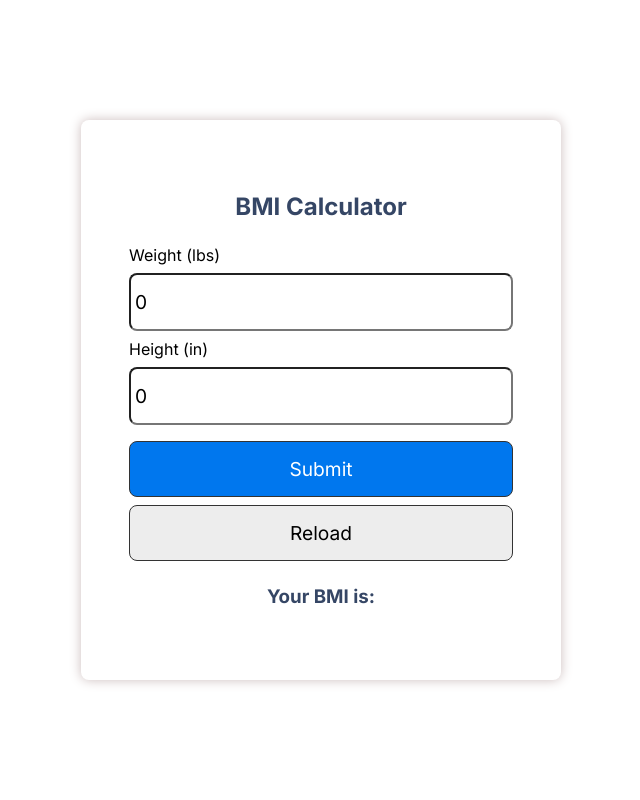
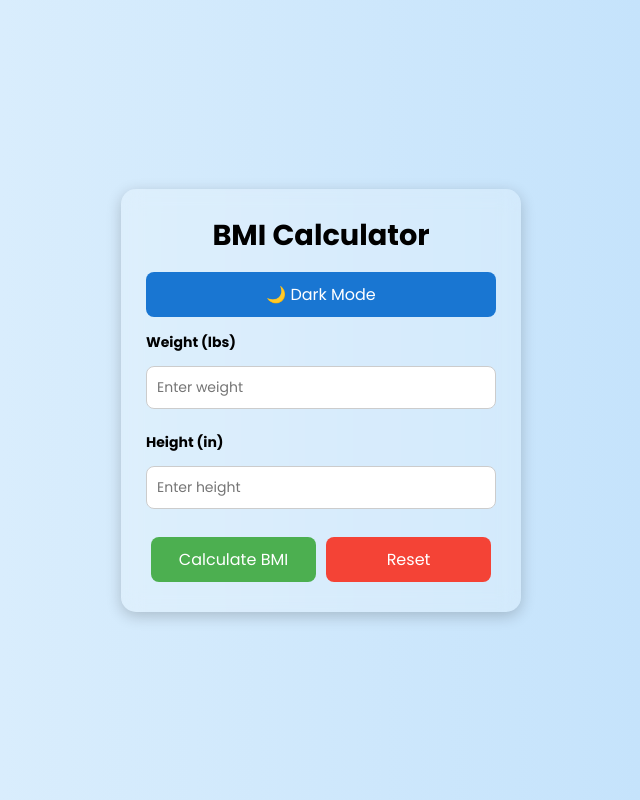
Before and after one commit to iiitl/bmi_calculator, a React (Create React App) app: page / in a window 1280 px wide. Shown: the whole page, without its empty margins (319-959 px from the left). Built offline with nearby package versions, Linux system fonts and the light colour scheme.

Commit message:
Improvised the UI and even included the theme toggle

```diff
--- a/src/App.css
+++ b/src/App.css
@@ -1,38 +1,135 @@
-.App {
-  text-align: center;
+/* General Styling */
+* {
+  margin: 0;
+  padding: 0;
+  box-sizing: border-box;
+  font-family: "Poppins", sans-serif;
 }
 
-.App-logo {
-  height: 40vmin;
-  pointer-events: none;
+.app {
+  display: flex;
+  justify-content: center;
+  align-items: center;
+  height: 100vh;
+  transition: all 0.3s ease;
 }
 
-@media (prefers-reduced-motion: no-preference) {
-  .App-logo {
-    animation: App-logo-spin infinite 20s linear;
-  }
+.light {
+  background: linear-gradient(to right, #e3f2fd, #bbdefb);
+  color: #000;
 }
 
-.App-header {
-  background-color: #282c34;
-  min-height: 100vh;
+.dark {
+  background: linear-gradient(to right, #0f2027, #203a43, #2c5364);
+  color: #fff;
+}
+
+.container {
+  width: 90%;
+  max-width: 400px;
+  padding: 25px;
+  border-radius: 15px;
+  text-align: center;
+  background: rgba(255, 255, 255, 0.2);
+  backdrop-filter: blur(10px);
+  box-shadow: 0 4px 15px rgba(0, 0, 0, 0.2);
+  transition: all 0.3s ease;
+}
+
+.dark .container {
+  background: rgba(0, 0, 0, 0.4);
+}
+
+.title {
+  font-size: 1.8rem;
+  font-weight: bold;
+  margin-bottom: 15px;
+}
+
+.theme-toggle {
+  width: 100%;
+  padding: 10px;
+  margin-bottom: 15px;
+  border: none;
+  cursor: pointer;
+  border-radius: 8px;
+  background: #1976d2;
+  color: white;
+  font-size: 16px;
+  transition: 0.3s;
+}
+
+.theme-toggle:hover {
+  background: #0d47a1;
+}
+
+.input-group {
+  text-align: left;
+  margin-bottom: 15px;
+}
+
+.input-group label {
+  font-size: 14px;
+  font-weight: bold;
+  display: block;
+  margin-bottom: 5px;
+}
+
+input {
+  width: 100%;
+  padding: 10px;
+  border: 1px solid #ccc;
+  border-radius: 8px;
+  font-size: 14px;
+  transition: 0.3s;
+}
+
+.dark input {
+  background-color: #333;
+  color: white;
+  border: 1px solid #777;
+}
+
+.btn-group {
   display: flex;
-  flex-direction: column;
-  align-items: center;
-  justify-content: center;
-  font-size: calc(10px + 2vmin);
+  justify-content: space-between;
+}
+
+.btn {
+  flex: 1;
+  padding: 10px;
+  margin: 5px;
+  border: none;
+  cursor: pointer;
+  border-radius: 8px;
+  font-size: 16px;
+  transition: 0.3s;
+}
+
+.submit {
+  background: #4caf50;
   color: white;
 }
 
-.App-link {
-  color: #61dafb;
+.submit:hover {
+  background: #388e3c;
 }
 
-@keyframes App-logo-spin {
-  from {
-    transform: rotate(0deg);
-  }
-  to {
-    transform: rotate(360deg);
-  }
+.reload {
+  background: #f44336;
+  color: white;
 }
+
+.reload:hover {
+  background: #d32f2f;
+}
+.result {
+  margin-top: 20px;
+  font-size: 18px;
+  font-weight: bold;
+}
+
+.result span {
+  font-size: 22px;
+  color: #1976d2;
+}
--- a/src/App.js
+++ b/src/App.js
@@ -1,67 +1,91 @@
-import './App.css';
-import './index.css'
-import React, {useState} from 'react'
+import React, { useState } from "react";
+import "./App.css";
 
 function App() {
-  // state
-  const [weight, setWeight] = useState(0)
-  const [height, setHeight] = useState(0)
-  const [bmi, setBmi] = useState('')
-  const [message, setMessage] = useState('')
+  const [darkMode, setDarkMode] = useState(false);
+  const [weight, setWeight] = useState("");
+  const [height, setHeight] = useState("");
+  const [bmi, setBmi] = useState("");
+  const [message, setMessage] = useState("");
 
-  let calcBmi = (event) => {
-    event.preventDefault()
-    console.log(event);
+  const toggleTheme = () => {
+    setDarkMode(!darkMode);
+  };
 
-    if (weight === 0 || height === 0) {
-      alert('Please enter a valid weight and height')
+  const calcBmi = (event) => {
+    event.preventDefault();
+    if (!weight || !height) {
+      alert("Please enter valid weight and height.");
+      return;
+    }
+    let bmiValue = (weight / (height * height)) * 703;
+    setBmi(bmiValue.toFixed(1));
+
+    if (bmiValue < 18.5) {
+      setMessage("You are underweight ❗");
+    } else if (bmiValue >= 18.5 && bmiValue < 25) {
+      setMessage("You have a healthy weight ✅");
+    } else if (bmiValue >= 25 && bmiValue < 30) {
+      setMessage("You are overweight ⚠️");
     } else {
-      let bmi = (weight / (height * height) * 703)
-      setBmi(bmi.toFixed(1))
+      setMessage("You are obese 🚨");
+    }
+  };
 
-
-        if (bmi < 18.5) {
-          setMessage('You are underweight')
-        }  else if (bmi >= 18.5 && bmi < 25) {
-          setMessage('You have healthy weight')
-        } else if (bmi>=25 && bmi <30) {
-          setMessage('You are overweight')
-        }else{
-          setMessage('You are obese')
-        }
-
-    }
-  }
-
-  let reload = () => {
-    window.location.reload()
-  }
-
+  const reload = () => {
+    setWeight("");
+    setHeight("");
+    setBmi("");
+    setMessage("");
+  };
 
   return (
-    <div className="app">
-    <div className='container'>
-      <h2 className='center'>BMI Calculator</h2>
+    <div className={darkMode ? "app dark" : "app light"}>
+      <div className="container">
+        <h2 className="title">BMI Calculator</h2>
+        <button className="theme-toggle" onClick={toggleTheme}>
+          {darkMode ? "☀ Light Mode" : "🌙 Dark Mode"}
+        </button>
+
         <form onSubmit={calcBmi}>
-          <div>
+          <div className="input-group">
             <label>Weight (lbs)</label>
-            <input type="text" placeholder='Enter Weight in lbs' value={weight} onChange={(e) => setWeight(e.target.value)} />
+            <input
+              type="number"
+              placeholder="Enter weight"
+              value={weight}
+              onChange={(e) => setWeight(e.target.value)}
+            />
           </div>
-          <div>
+
+          <div className="input-group">
             <label>Height (in)</label>
-            <input type="text" placeholder='Enter height in inches' value={height} onChange={(event) => setHeight(event.target.value)} />
+            <input
+              type="number"
+              placeholder="Enter height"
+              value={height}
+              onChange={(e) => setHeight(e.target.value)}
+            />
           </div>
-          <div>
-            <button className='btn' type='submit'>Submit</button>
-            <button className='btn btn-outline' onClick={reload} type='submit'>Reload</button>
+
+          <div className="btn-group">
+            <button className="btn submit" type="submit">
+              Calculate BMI
+            </button>
+            <button className="btn reload" onClick={reload} type="button">
+              Reset
+            </button>
           </div>
         </form>
-        <div className='center'>
-          <h3>Your BMI is: {bmi}</h3>
-          <p>{message}</p>
-        </div>
+
+        {bmi && (
+          <div className="result">
+            <h3>Your BMI is: <span>{bmi}</span></h3>
+            <p>{message}</p>
+          </div>
+        )}
+      </div>
     </div>
-  </div>
   );
 }
 
```
